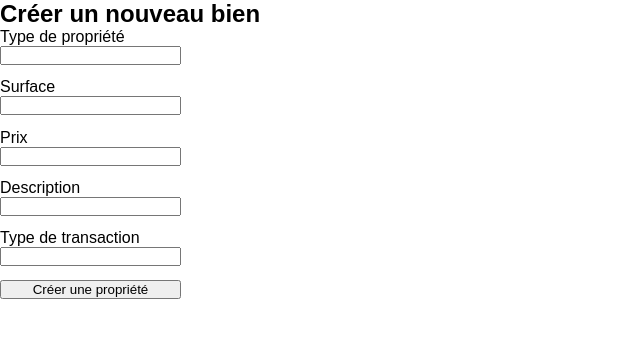
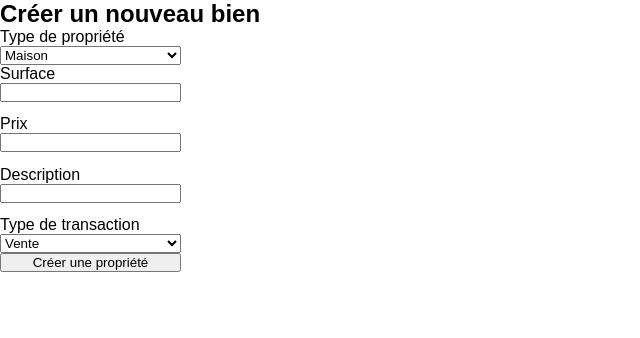
Before and after one commit to ElRecipiente/Simpl-Immo, a PHP site: page /create-property in a window 1280 px wide. Shown: the top 338 px of the page, without its empty margins (0-640 px from the left). Run offline with PHP 8.4, Linux system fonts and the light colour scheme.

Commit message:
Add select to property-create.html.twig & trim price & surfaceArea

```diff
--- a/src/Repositories/PropertyRepository.php
+++ b/src/Repositories/PropertyRepository.php
@@ -51,8 +51,8 @@ class PropertyRepository extends DBConfig
 
     public function create() : void
     {
-        $surfaceArea = $_POST["surface_area"];
-        $price = $_POST["price"];
+        $surfaceArea = trim($_POST["surface_area"]);
+        $price = trim($_POST["price"]);
         $description = $_POST["description"];
         $typeProperty = $_POST["type_property"];
         $typeTransaction = $_POST["type_transaction"];
@@ -70,8 +70,8 @@ class PropertyRepository extends DBConfig
     public function update() : void
     {
         $id = $_POST["id"];
-        $surfaceArea = $_POST["surface_area"];
-        $price = $_POST["price"];
+        $surfaceArea = trim($_POST["surface_area"]);
+        $price = trim($_POST["price"]);
         $description = $_POST["description"];
         $typeProperty = $_POST["type_property"];
         $typeTransaction = $_POST["type_transaction"];
--- a/src/templates/properties/properties-create.html.twig
+++ b/src/templates/properties/properties-create.html.twig
@@ -14,7 +14,11 @@
     <form class="" action="./add-property" method="POST">
 
         <label for="type_property">Type de propriété</label>
-        <input type="text" name="type_property" id="type_property">
+        <select name="type_property" id="type_property">
+            <option value="house">Maison</option>
+            <option value="apartment">Appartement</option>
+            <option value="garage">Garage</option>
+        </select>
 
         <label for="surface_area">Surface</label>
         <input type="text" name="surface_area" id="surface_area">
@@ -26,7 +30,10 @@
         <input type="text" name="description" id="description">
 
         <label for="type_transaction">Type de transaction</label>
-        <input type="text" name="type_transaction" id="type_transaction">
+        <select id="type_transaction" name="type_transaction">
+            <option value="sale">Vente</option>
+            <option value="rent">Location</option>
+        </select>
 
         <button>Créer une propriété</button>
 
```
Also changed, not shown: 1 other file.
